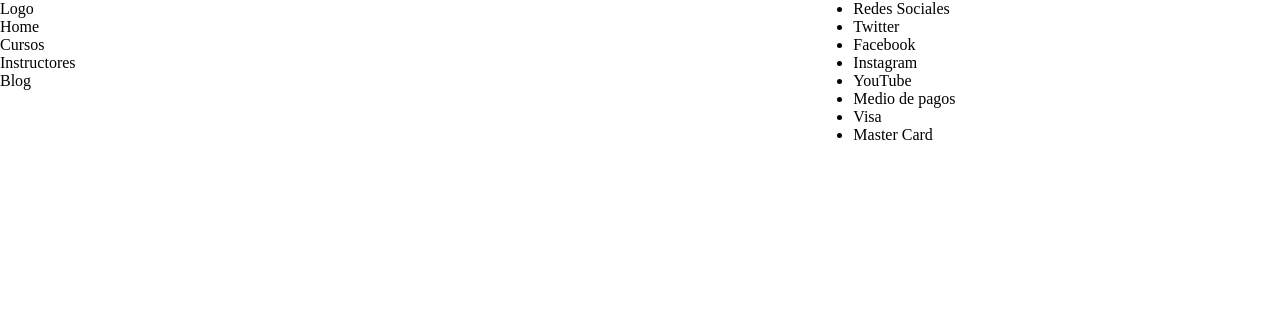
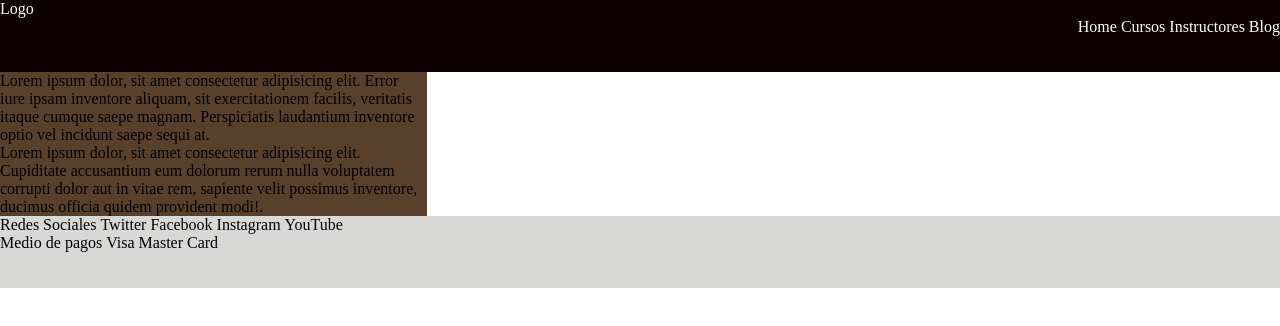
Before and after one commit to Hire1985/Layout, a plain HTML site: page Index.html in a window 1280 px wide. Drawn offline with Linux system fonts and the light colour scheme.

Commit message:
Asignado side-left y footer

```diff
--- a/Index.html
+++ b/Index.html
@@ -10,9 +10,11 @@
 <body>
     <div class="grid">
     <header class="header">
-        <span class="logo">Logo</span>
+
             <nav>
+                <span class="logo">Logo</span>
                 <ul class="ul">
+
                     <li class="lista1">Home</li>
                     <li class="lista1">Cursos</li>
                     <li class="lista1">Instructores</li>
@@ -20,8 +22,19 @@
                 </ul>
             </nav>
     </header>
-    <main>
+    <main class="left-side">
+        <aside>
+            <div class="box box1">
+                <p>Lorem ipsum dolor, sit amet consectetur adipisicing elit. Error iure ipsam inventore aliquam, sit exercitationem facilis, veritatis itaque cumque saepe magnam. Perspiciatis laudantium inventore optio vel incidunt saepe sequi at.</p>
 
+            </div>
+            <div class="box box2">
+                <p>Lorem ipsum dolor, sit amet consectetur adipisicing elit. Cupiditate accusantium eum dolorum rerum nulla voluptatem corrupti dolor aut in vitae rem, sapiente velit possimus inventore, ducimus officia quidem provident modi!.</p>
+            </div>
+        </aside>
+        <section class="main">
+
+        </section>
     </main>
     <footer class="footer">
         <ul class="ul-footer-left">
--- a/Layout.css
+++ b/Layout.css
@@ -12,8 +12,32 @@ body{
 .grid {
     display: grid;
     grid-template-columns: 1fr 1fr 1fr;
-    grid-template-rows: 1fr 1fr 1fr;
+    grid-template-rows: 1fr 1fr 1fr 1fr;
+    grid-template-areas:
+    "headers headers headers "
+    "side main main"
+    "side main main"
+    "footer footer footer";
 }
 .header {
+   grid-area: headers;
+   background-color:#0D0000;
+   color: white;
+   font-size: 1.6rem;
+}
+.ul {
+    text-align:right;
+    list-style: none;
+}
+li {
+    display: inline-block;
+}
+.left-side {
+    grid-area: side;
+    background-color: #59402A;
 
 }
+.footer {
+    grid-area:footer;
+    background-color:#D8D9D7;
+}
```
